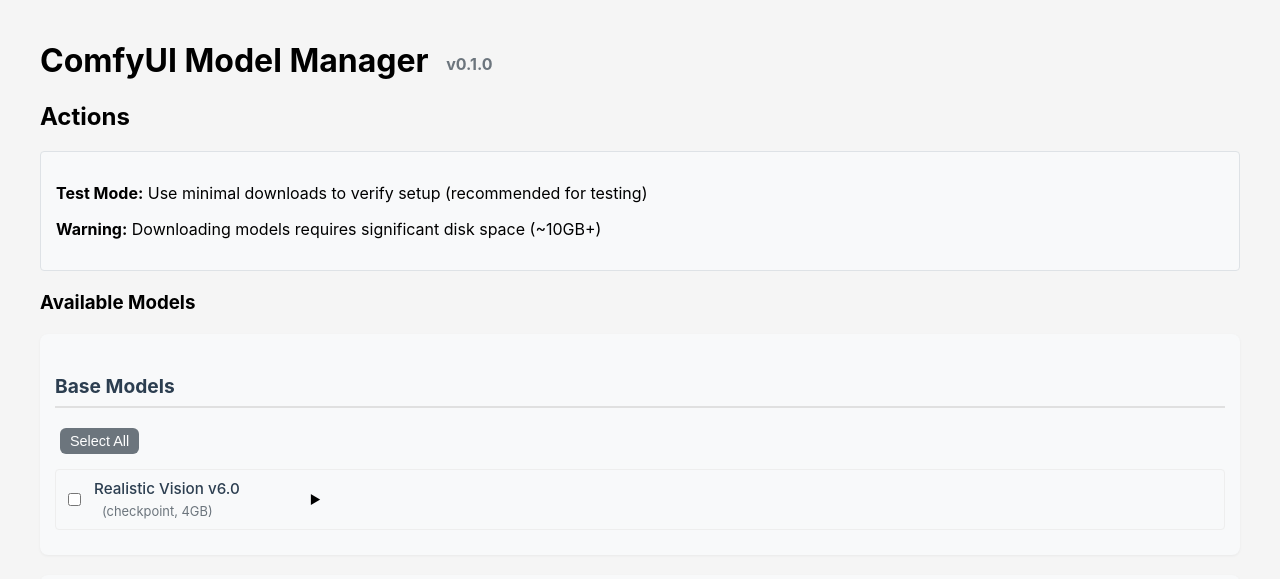
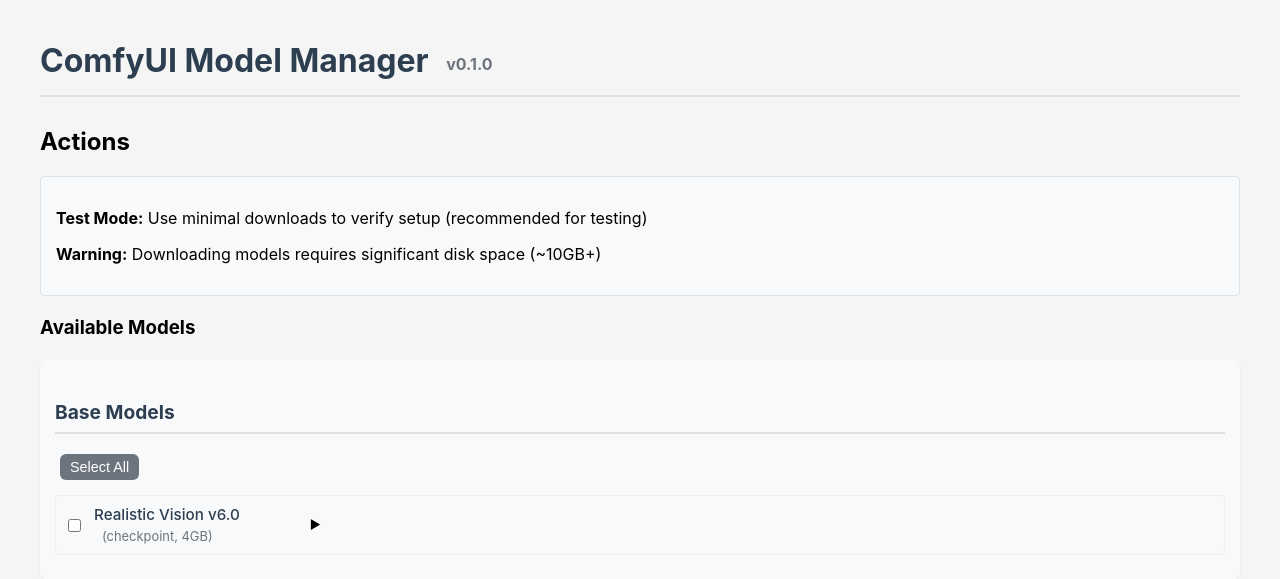
Before and after one commit to ppuskas/Model-Rocket, a Flask app: page / in a window 1280 px wide. Shown: the top 579 px of the page. Run offline with Flask 3, Linux system fonts and the light colour scheme; parts of the project's set-up code (start-up, migrations or seed data) failed here and were passed over.

Commit message:
style: Add h1 styling with color, margin, and border

```diff
--- a/static/css/styles.css
+++ b/static/css/styles.css
@@ -1,3 +1,10 @@
+h1 {
+    color: #2c3e50;
+    margin-bottom: 30px;
+    padding-bottom: 15px;
+    border-bottom: 2px solid #e0e0e0;
+}
+
 body {
     font-family: -apple-system, BlinkMacSystemFont, 'Segoe UI', Roboto, Oxygen, Ubuntu, Cantarell, sans-serif;
     max-width: 1200px;
```
